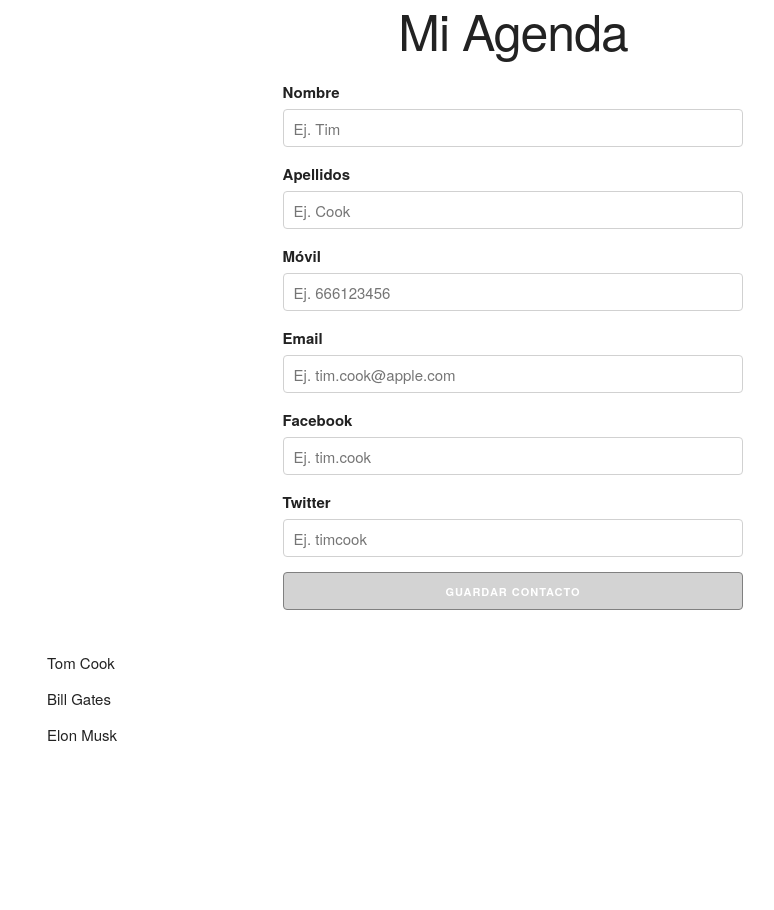
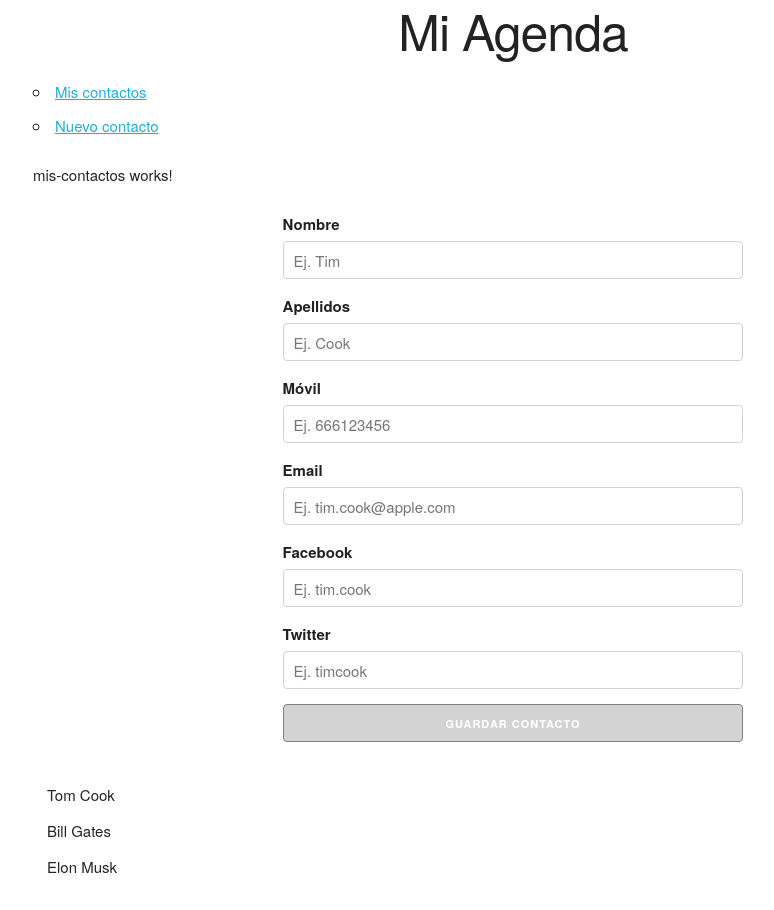
Before and after one commit to TheHandyOwl/ejercicios_angular, an Angular app in the folder Agenda/: page /mis-contactos in a window 1280 px wide. Shown: the whole page, without its empty margins (127-901 px from the left). Before the commit the page ends 800 px from the top, so only its background shows below. Built offline with nearby package versions, Linux system fonts and the light colour scheme; data requests are answered from the project's data file.

Commit message:
Nuestra agenda ahora es SPA

```diff
--- a/Agenda/src/app/app.component.html
+++ b/Agenda/src/app/app.component.html
@@ -3,6 +3,25 @@
 <header>
   <h1>Mi Agenda</h1>
 </header>
+
+<!-- Barra de navegación -->
+<nav>
+  <ul>
+    <li>
+      <!-- No usar href si queremos que lo gestione Angular -->
+      <!--
+      <a href=""></a>
+      -->
+      <a routerLink="/mis-contactos">Mis contactos</a>
+    </li>
+    <li>
+      <a routerLink="/nuevo-contacto">Nuevo contacto</a>
+    </li>
+  </ul>
+</nav>
+
+<!-- Zona dinámica para cargar las distintas secciones -->
+<router-outlet></router-outlet>
 
 <tho-formulario-alta
   (clickEnGuardar)="guardarContacto($event)"
--- /dev/null
+++ b/Agenda/src/app/mis-contactos/mis-contactos.component.html
@@ -0,0 +1,3 @@
+<p>
+  mis-contactos works!
+</p>
--- /dev/null
+++ b/Agenda/src/app/mis-contactos/mis-contactos.component.ts
@@ -0,0 +1,15 @@
+import { Component, OnInit } from '@angular/core';
+
+@Component({
+  selector: 'app-mis-contactos',
+  templateUrl: './mis-contactos.component.html',
+  styleUrls: ['./mis-contactos.component.css']
+})
+export class MisContactosComponent implements OnInit {
+
+  constructor() { }
+
+  ngOnInit() {
+  }
+
+}
--- /dev/null
+++ b/Agenda/src/app/nuevo-contacto/nuevo-contacto.component.html
@@ -0,0 +1,3 @@
+<p>
+  nuevo-contacto works!
+</p>
--- /dev/null
+++ b/Agenda/src/app/nuevo-contacto/nuevo-contacto.component.ts
@@ -0,0 +1,15 @@
+import { Component, OnInit } from '@angular/core';
+
+@Component({
+  selector: 'app-nuevo-contacto',
+  templateUrl: './nuevo-contacto.component.html',
+  styleUrls: ['./nuevo-contacto.component.css']
+})
+export class NuevoContactoComponent implements OnInit {
+
+  constructor() { }
+
+  ngOnInit() {
+  }
+
+}
```
Also changed, not shown: Agenda/src/app/app-routing/app-routing.module.ts (added, +30 -0 lines), Agenda/src/app/app.module.ts (+8 -2 lines), Agenda/src/app/mis-contactos/mis-contactos.component.css (added), Agenda/src/app/nuevo-contacto/nuevo-contacto.component.css (added), 2 other files (tests, documents, lock files or other folders).
